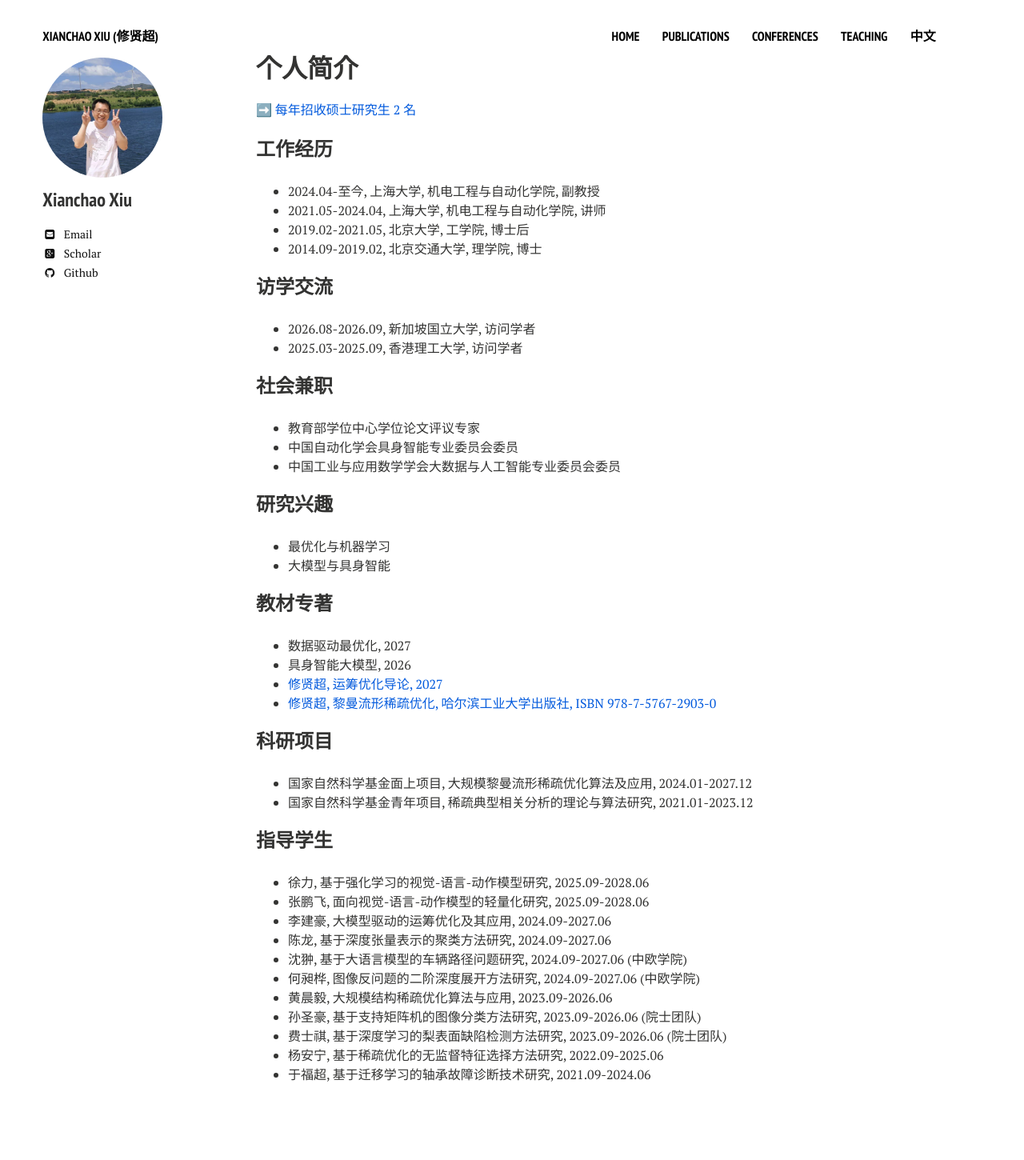
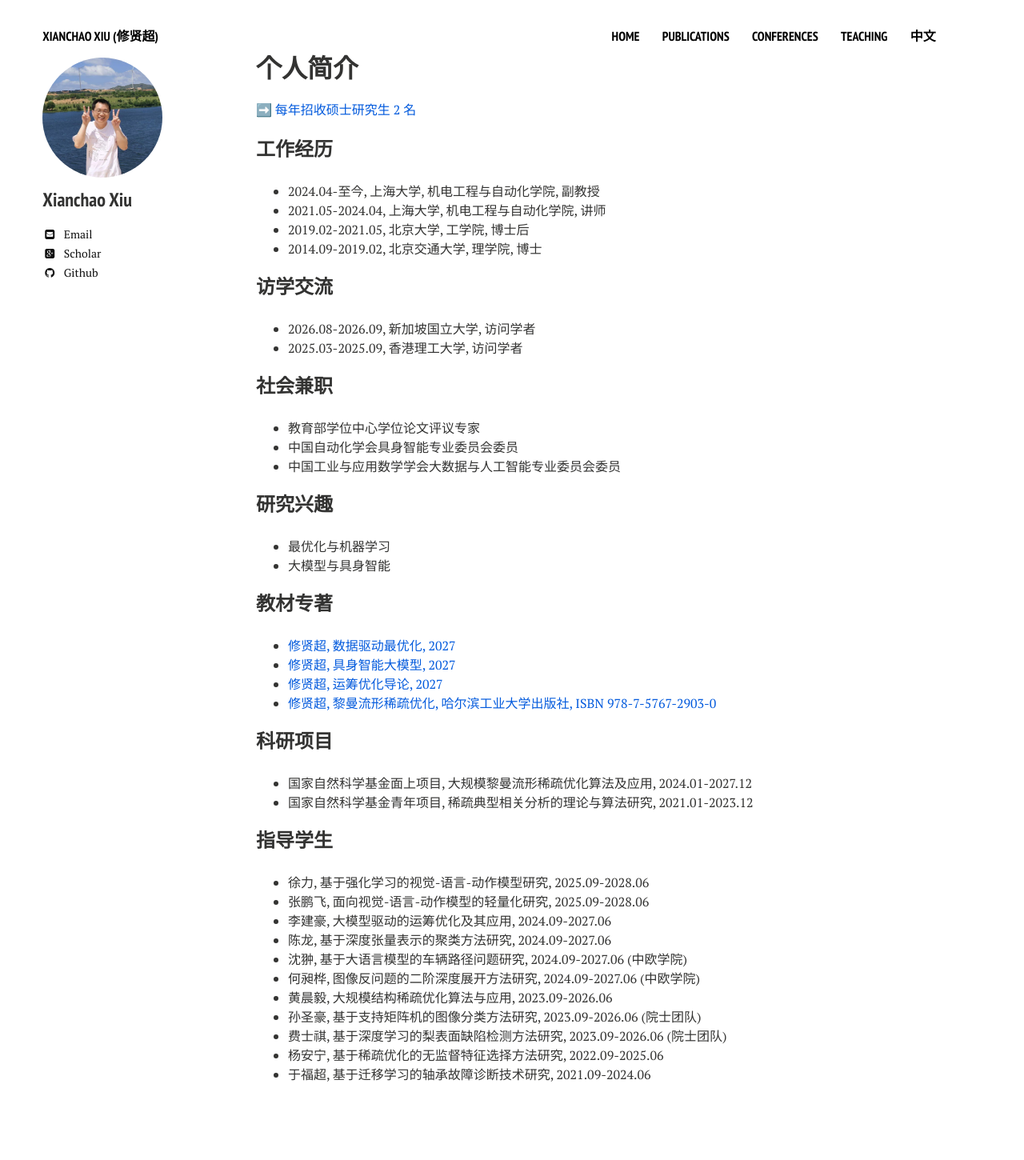
Before and after one commit to xianchaoxiu/xianchaoxiu.github.io, a Jekyll site: the page built from chinese/index.md, in a window 1280 px wide. Shown: the whole page at 80% size. Built offline with Jekyll 4.4.1, drawn with Linux system fonts in a browser that asks for light colours; nearby versions of some CDN libraries.

Commit message:
Update index.md

```diff
--- a/chinese/index.md
+++ b/chinese/index.md
@@ -34,11 +34,10 @@ share: false
 
 
 ### 教材专著
-* 数据驱动最优化, 2027 <br>
-* 具身智能大模型, 2026 <br>
-* <a href="https://xianchaoxiu.github.io/chinese/book/OR/" class="textlink" target="_blank">修贤超, 运筹优化导论, 2027</a> <br>
-* <a href="https://xianchaoxiu.github.io/chinese/book/OPT/" class="textlink" target="_blank">修贤超, 黎曼流形稀疏优化, 哈尔滨工业大学出版社, ISBN  978-7-5767-2903-0</a> <br>
-
+* <a href="https://xianchaoxiu.github.io/chinese/book/DAO/" class="textlink" target="_blank">修贤超, 数据驱动最优化, 2027 </a> <br>
+* <a href="https://xianchaoxiu.github.io/chinese/book/VLA/" class="textlink" target="_blank">修贤超, 具身智能大模型, 2027 </a> <br>
+* <a href="https://xianchaoxiu.github.io/chinese/book/OR/" class="textlink" target="_blank">修贤超, 运筹优化导论, 2027 </a> <br>
+* <a href="https://xianchaoxiu.github.io/chinese/book/OPT/" class="textlink" target="_blank">修贤超, 黎曼流形稀疏优化, 哈尔滨工业大学出版社, ISBN  978-7-5767-2903-0 </a> <br>
 
 
 ### 科研项目
```
